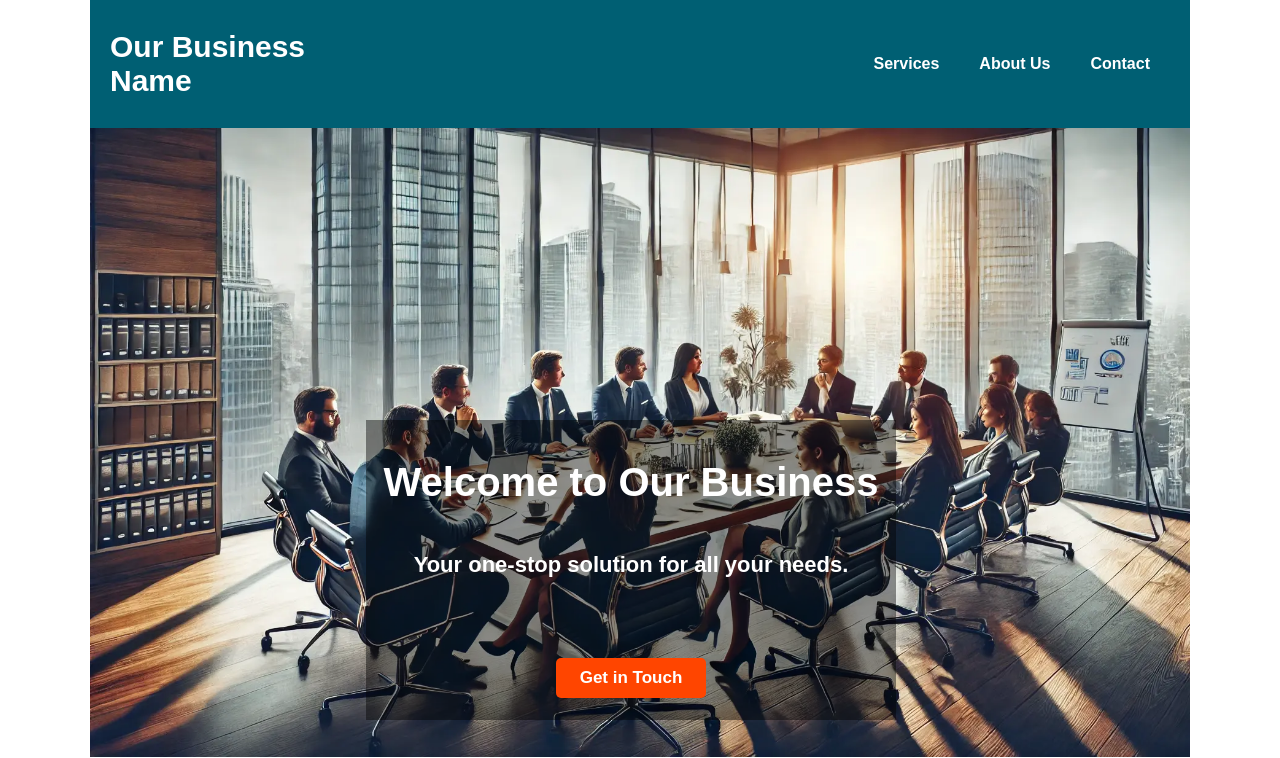
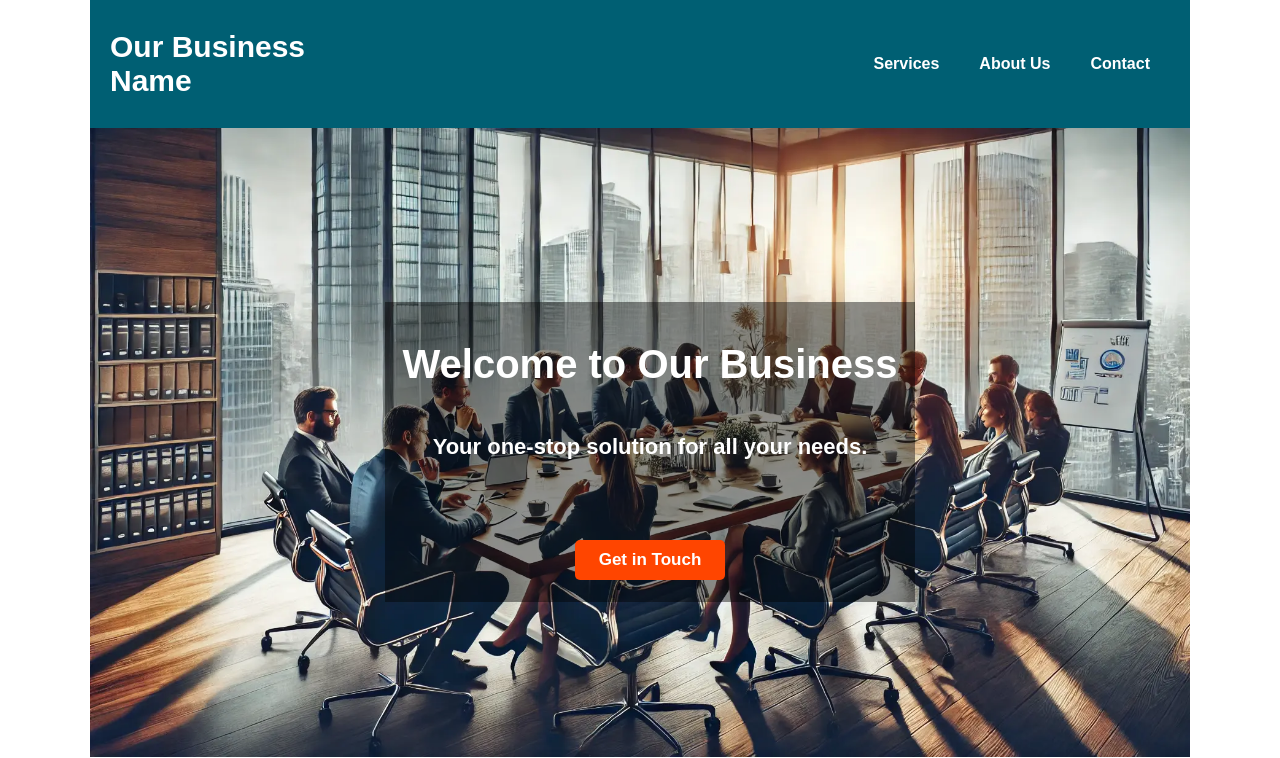
Before and after one commit to awelaw/business, a plain HTML site: page index.html in a window 1280 px wide. Shown: the top 758 px of the page. Drawn offline with Linux system fonts and the light colour scheme.

Commit message:
Update middle.css

```diff
--- a/styles/middle.css
+++ b/styles/middle.css
@@ -1,3 +1,7 @@
+.middle {
+    position: relative;
+}
+
 .img {
     width: 1100px;
     position: relative;
@@ -7,8 +11,8 @@
     background-color: rgba(0, 0, 0, 0.435);
     width: 530px;
     height: 300px;
-    bottom: 10%;
-    right: 30%;
+    bottom: 25%;
+    right: 25%;
 }
 .box1 {
     display:flex;
```
